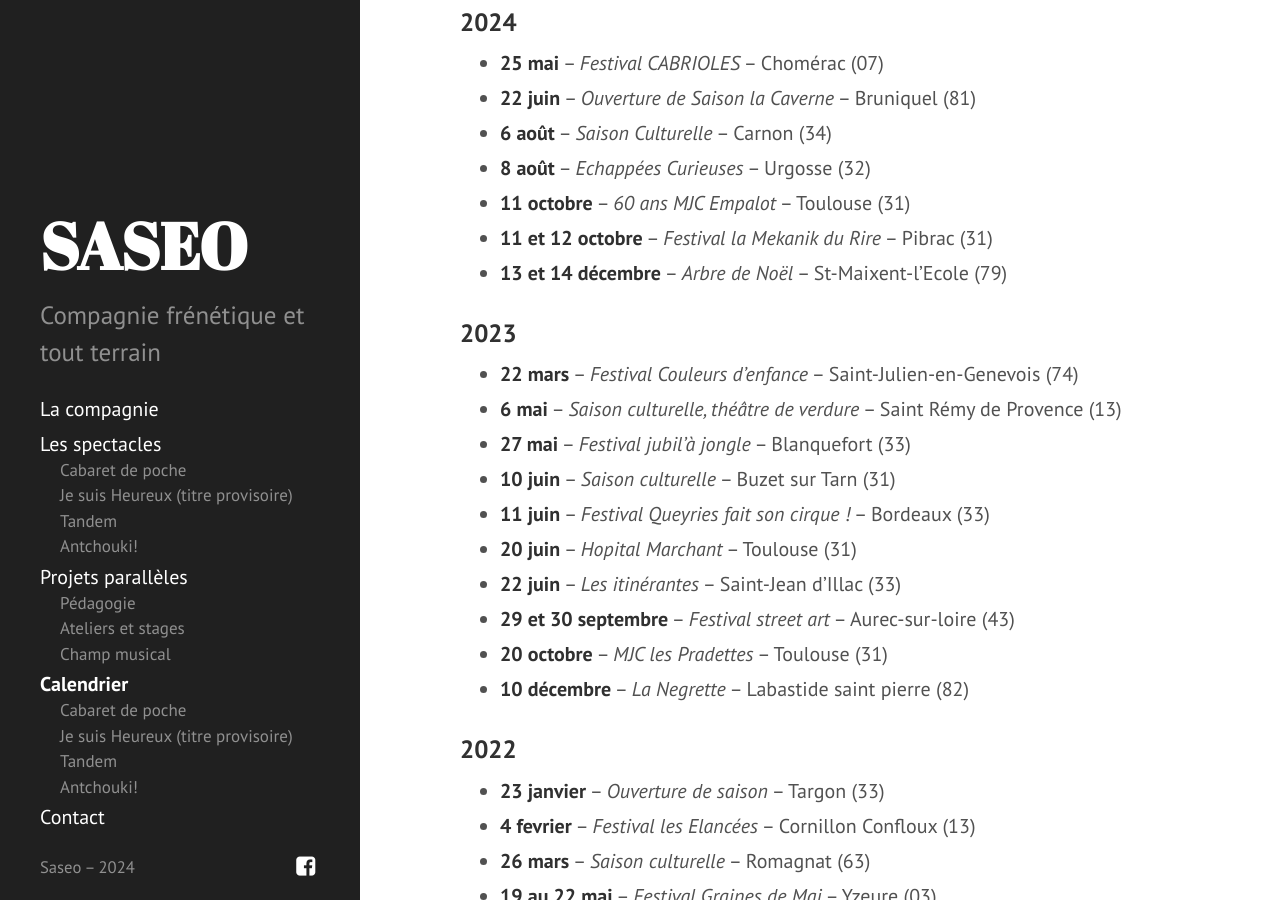
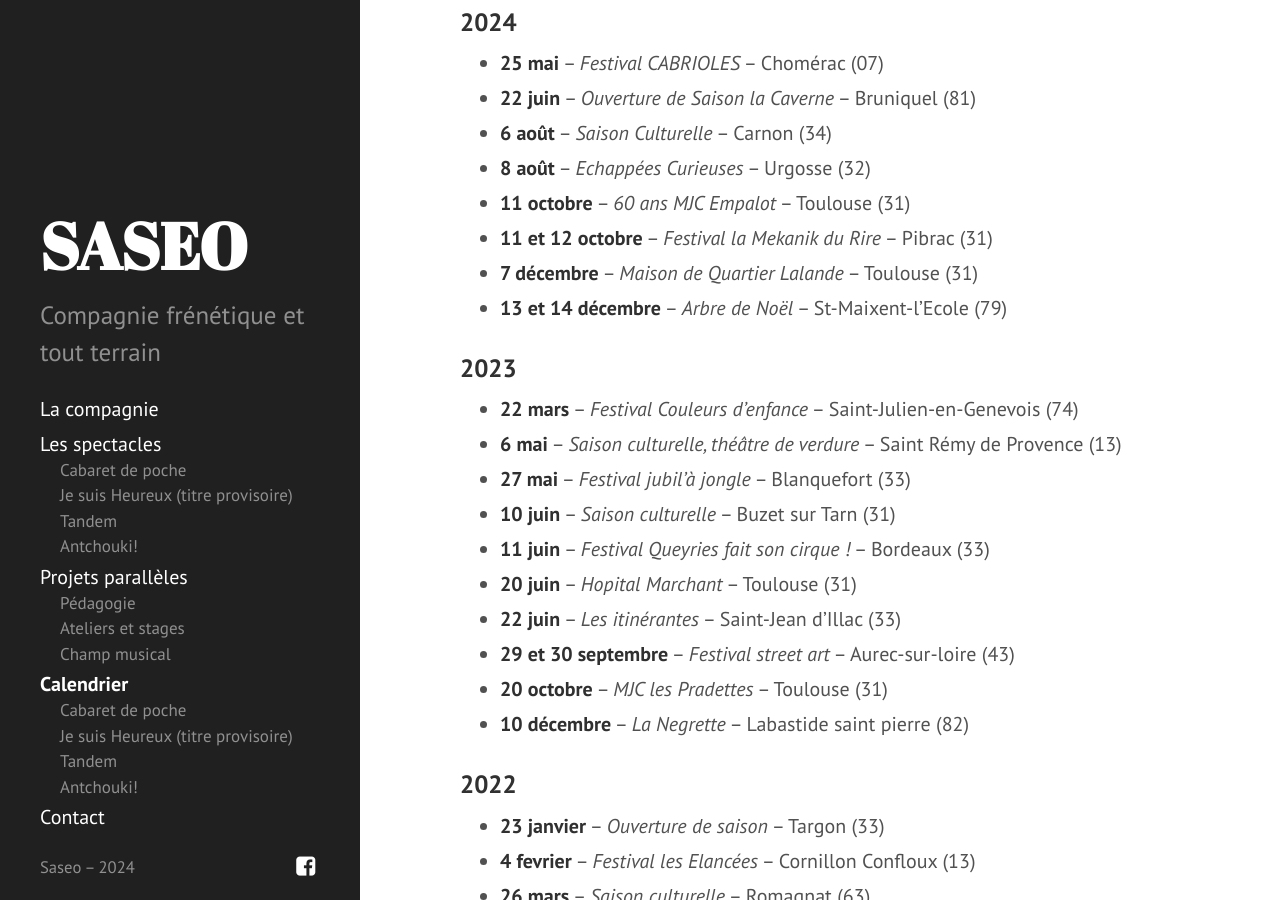
Before and after one commit to rizoom/saseo.org, a Jekyll site: the page built from calendrier.md, in a window 1280 px wide and 900 px high, scrolled down 312 px. Built offline with Jekyll 4.4.1, drawn with Linux system fonts in a browser that asks for light colours.

Commit message:
Update calendrier.md

```diff
--- a/calendrier.md
+++ b/calendrier.md
@@ -28,7 +28,9 @@ parts:
 - **8 août** -- _Echappées Curieuses_ -- Urgosse (32)
 - **11 octobre** -- _60 ans MJC Empalot_ -- Toulouse (31)
 - **11 et 12 octobre** -- _Festival la Mekanik du Rire_ -- Pibrac (31)
+- **7 décembre** -- _Maison de Quartier Lalande_ -- Toulouse (31)
 - **13 et 14 décembre** -- _Arbre de Noël_ -- St-Maixent-l'Ecole (79)
+
 
 ### 2023
 
```
